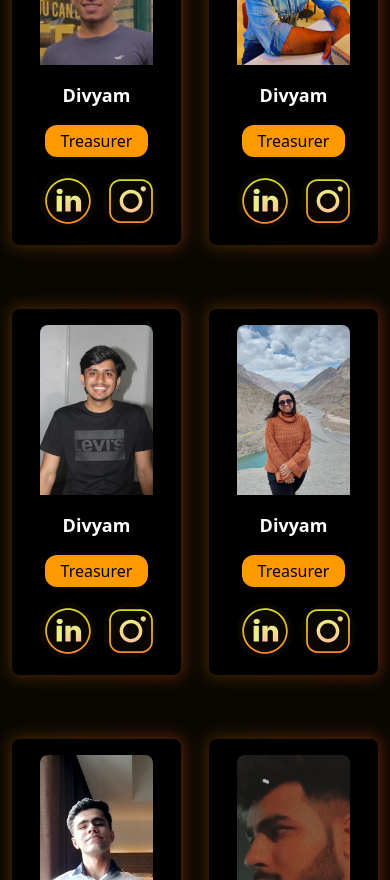
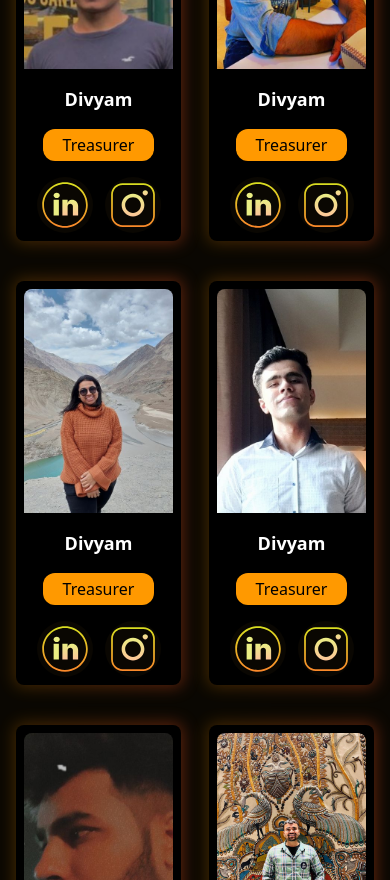
Before and after one commit to RoundTableDTU/Official-Website, a Next.js app: page /team in a window 390 px wide. Shown: the part 1120-2000 px from the top of the page. Built offline with nearby package versions, Linux system fonts and the light colour scheme.

Commit message:
responsive

```diff
--- a/components/CouncilMemberCard/index.tsx
+++ b/components/CouncilMemberCard/index.tsx
@@ -11,20 +11,20 @@ type Props = {
 
 const CouncilMemberCard = (props: Props) => {
   return (
-    <div className="flex rounded-xl flex-col items-center">
+    <div className="grid rounded-xl  ">
       <div className="relative group">
         <div className="absolute -inset-0.5 bg-gradient-to-r from-muted-orange to-orange-900 rounded-lg blur opacity-75 group-hover:opacity-100 transition duration-1000 group-hover:duration-200 animate-tilt"></div>
-        <div className="relative px-7 py-4 text-white bg-black rounded-lg leading-none flex flex-col items-center gap-2">
+        <div className="relative  p-2 text-white bg-black rounded-lg leading-none min-h-full flex flex-col items-center gap-2">
           <Image
             src={props.member.image}
             width={400}
             height={600}
             alt={"council member image"}
-            className="rounded-t-lg w-full"
+            className="rounded-t-lg w-full -"
           />
 
           <h2 className="text-lg font-semibold py-2">{props.member.name}</h2>
-          <h3 className="text-base py-1 font-medium bg-primary-orange text-black rounded-xl px-4 lg:text-lg ">
+          <h3 className="text-base py-1 font-medium w-3/4 text-center bg-primary-orange text-black rounded-xl px-4 lg:text-lg ">
             {props.member.position}
           </h3>
           {/* <p className="text-center text-base p-2">Lorem ipsum dolor sit amet consectetur adipisicing elit. Corporis, cum!</p> */}
--- a/components/Layout/index.tsx
+++ b/components/Layout/index.tsx
@@ -10,7 +10,7 @@ type Props = {
 const Layout = (props: Props) => {
   return (
     <div
-      className={`w-screen flex flex-col items-center bg-primary-black text-white py-4 gap-10`}
+      className={`w-full flex flex-col items-center bg-primary-black text-white py-4 gap-10`}
     >
       <Navbar />
       <div className={`w-full h-full ${props.className}`}>{props.children}</div>
--- a/components/Navbar/index.tsx
+++ b/components/Navbar/index.tsx
@@ -9,6 +9,7 @@ const Navbar = (props: Props) => {
     <div className="w-full px-4 grid grid-col-1 -mt-3  md:flex md:justify-between items-center text-xl md:text-2xl pb-4  md:gap-0 rounded-sm main-navbar">
       <div className="flex justify-center items-center md:flex  ">
         <div>
+          {/* vamsi todo : logo href to home */}
           <Image
             src={"/assets/images/rtlogo.png"}
             width={100}
@@ -17,7 +18,7 @@ const Navbar = (props: Props) => {
             className="w-full h-40"
           />
         </div>
-        <h1 className="text-2xl md:text-3xl underline hidden md:block font-bold">RoundTable</h1>
+
       </div>
       <div className="w-full md:w-1/3 flex justify-evenly text-base md:text-xl p-4 font-poppins font-normal md:p-0">
         <ActiveLink href="/">Home</ActiveLink>
--- a/pages/team.tsx
+++ b/pages/team.tsx
@@ -47,11 +47,11 @@ const Team = (props: Props) => {
 
   return (
     <Layout>
-      <div className=" pt-16 flex flex-col gap-16 pb-8 justify-center items-center">
-        <div className="flex gap-6 items-center justify-center">
+      <div className=" pt-8 flex flex-col gap-16 pb-8 justify-center items-center">
+        <div className="flex gap-6 items-center px-5 justify-center">
           {councilToggleButtons}
         </div>
-        <div className="max-w-screen-xl grid grid-cols-2 gap-x-7 sm:grid-cols-2 md:grid-cols-3 lg:grid-cols-4 xl:grid-cols-4 gap-16 md:gap-x-8 md:gap-y-10 lg:gap-10 px-3">
+        <div className="max-w-screen-xl grid grid-cols-2 gap-x-7 gap-y-10 sm:grid-cols-2 md:grid-cols-3 lg:grid-cols-4 xl:grid-cols-4  md:gap-x-8 md:gap-y-10 lg:gap-10 px-4">
           {councilInfo()}
         </div>
       </div>
--- a/utility/councilMembers.ts
+++ b/utility/councilMembers.ts
@@ -24,12 +24,7 @@ export const councilMembers = {
         image: "/assets/images/team/senior/1.jpg",
         linkedin: "https://www.linkedin.com/in/rishabh-gupta-7b1b3b1b3/",
       },
-      {
-        name: "Divyam",
-        position: "Treasurer",
-        image: "/assets/images/team/senior/2.jpg",
-        linkedin: "https://www.linkedin.com/in/rishabh-gupta-7b1b3b1b3/",
-      },
+
       {
         name: "Divyam",
         position: "Treasurer",
@@ -58,19 +53,19 @@ export const councilMembers = {
     'juniorCouncil': [
       {
         name: "Anuj Singh",
-        position: "Non Tech ",
+        position: "Corporate",
         image: "/assets/images/team/junior/Anuj Singh.jpg",
         linkedin: "https://www.linkedin.com/in/rishabh-gupta-7b1b3b1b3/",
       },
       {
-        name: "Chaitanya Anand",
-        position: "Non Tech ",
+        name: "Chaitanya",
+        position: "Tech",
         image: "/assets/images/team/junior/Chaitanya Anand.jpg",
         linkedin: "https://www.linkedin.com/in/rishabh-gupta-7b1b3b1b3/",
       },
       {
         name: "Vishu Bansal",
-        position: "Non Tech ",
+        position: "Tech",
         image: "/assets/images/team/junior/Vishu Bansal.jpg",
         linkedin: "https://www.linkedin.com/in/rishabh-gupta-7b1b3b1b3/",
       },
@@ -82,55 +77,55 @@ export const councilMembers = {
       },
       {
         name: "Chiranjeevi",
-        position: "Non Tech ",
+        position: "Non Tech",
         image: "/assets/images/team/junior/Chiranjeevi.jpg",
         linkedin: "https://www.linkedin.com/in/rishabh-gupta-7b1b3b1b3/",
       },
       {
         name: "Hemang Krish",
-        position: "Non Tech ",
+        position: "Design",
         image: "/assets/images/team/junior/Hemang Krish.jpg",
         linkedin: "https://www.linkedin.com/in/rishabh-gupta-7b1b3b1b3/",
       },
       {
         name: "Muskan",
-        position: "Non Tech ",
+        position: "Operations",
         image: "/assets/images/team/junior/Muskan.jpg",
         linkedin: "https://www.linkedin.com/in/rishabh-gupta-7b1b3b1b3/",
       },
       {
         name: "Rishab Goyal",
-        position: "Non Tech ",
+        position: "Corporate",
         image: "/assets/images/team/junior/Rishab Goyal.jpg",
         linkedin: "https://www.linkedin.com/in/rishabh-gupta-7b1b3b1b3/",
       },
       {
         name: "Sagar Yadav",
-        position: "Non Tech ",
+        position: "Content",
         image: "/assets/images/team/junior/Sagar Yadav.jpg",
         linkedin: "https://www.linkedin.com/in/rishabh-gupta-7b1b3b1b3/",
       },
       {
-        name: "Sarthak Sachdeva",
-        position: "Non Tech ",
+        name: "Sarthak",
+        position: "Content",
         image: "/assets/images/team/junior/Sarthak Sachdeva.jpg",
         linkedin: "https://www.linkedin.com/in/rishabh-gupta-7b1b3b1b3/",
       },
       {
         name: "Shubh Yadav",
-        position: "Non Tech ",
+        position: "Publicity",
         image: "/assets/images/team/junior/Shubh Yadav.jpg",
         linkedin: "https://www.linkedin.com/in/rishabh-gupta-7b1b3b1b3/",
       },
       {
         name: "Shwetab",
-        position: "Non Tech ",
+        position: "Operations",
         image: "/assets/images/team/junior/Shwetab.jpg",
         linkedin: "https://www.linkedin.com/in/rishabh-gupta-7b1b3b1b3/",
       },
       {
         name: "Teeksha Harish",
-        position: "Non Tech ",
+        position: "Design",
         image: "/assets/images/team/junior/Teeksha Harish.jpg",
         linkedin: "https://www.linkedin.com/in/rishabh-gupta-7b1b3b1b3/",
       },
```
